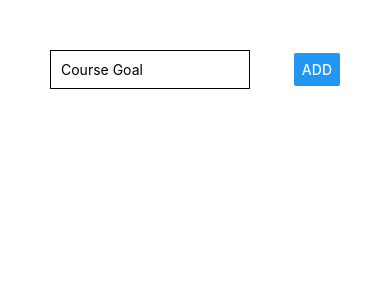
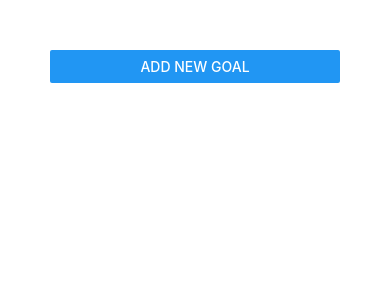
Before and after one commit to samuel-joseph/react-native-project, a React Native app in the folder intro/pokemon-joe/: screen / in a window 390 px wide. Shown: the top 300 px of the page. Built offline with nearby package versions, Linux system fonts and the light colour scheme.

Commit message:
Modal component initiated.

```diff
--- a/intro/pokemon-joe/App.js
+++ b/intro/pokemon-joe/App.js
@@ -4,8 +4,6 @@ import {
   Text,
   View,
   Button,
-  TextInput,
-  ScrollView,
   FlatList
 } from "react-native";
 
@@ -14,6 +12,7 @@ import GoalInput from "./components/GoalInput";
 
 export default function App() {
   const [courseGoals, setCourseGoals] = useState([]);
+  const [isAddMode, setIsAddMode] = useState(false);
 
   const addGoalHandler = goalTitle => {
     setCourseGoals(currentGoals => [
@@ -30,7 +29,8 @@ export default function App() {
 
   return (
     <View style={styles.screen}>
-      <GoalInput addGoalHandler={addGoalHandler} />
+      <Button title="Add New Goal" onPress={()=> setIsAddMode(true)} />
+      <GoalInput visible={isAddMode}  addGoalHandler={addGoalHandler} />
       <FlatList
         keyExtractor={(item, index) => item.id}
         data={courseGoals}
--- a/intro/pokemon-joe/components/GoalInput.js
+++ b/intro/pokemon-joe/components/GoalInput.js
@@ -1,6 +1,6 @@
 import React, { useState } from "react";
 import GoalItem from "./GoalItem";
-import { View, TextInput, StyleSheet, Button } from "react-native";
+import { View, TextInput, StyleSheet, Button, Modal } from "react-native";
 
 const GoalInput = props => {
   const [enteredGoal, setEnteredGoal] = useState("");
@@ -11,6 +11,7 @@ const GoalInput = props => {
   };
 
   return (
+    <Modal visible={props.visible} animationType="slide">
       <View style={styles.inputContainer}>
         <TextInput
           placeholder="Course Goal"
@@ -18,8 +19,12 @@ const GoalInput = props => {
           onChangeText={goalInputHandler}
           value={props.enteredGoal}
         />
-      <Button title="ADD" onPress={props.addGoalHandler.bind(this, enteredGoal)} />
+        <Button
+          title="ADD"
+          onPress={props.addGoalHandler.bind(this, enteredGoal)}
+        />
       </View>
+    </Modal>
   );
 };
 
@@ -30,7 +35,7 @@ const styles = StyleSheet.create({
     alignItems: "center"
   },
   input: {
-    width: 200,
+    width: "80%",
     borderColor: "black",
     borderWidth: 1,
     padding: 10
```
Lines whose indentation alone changed are shown as unchanged.
